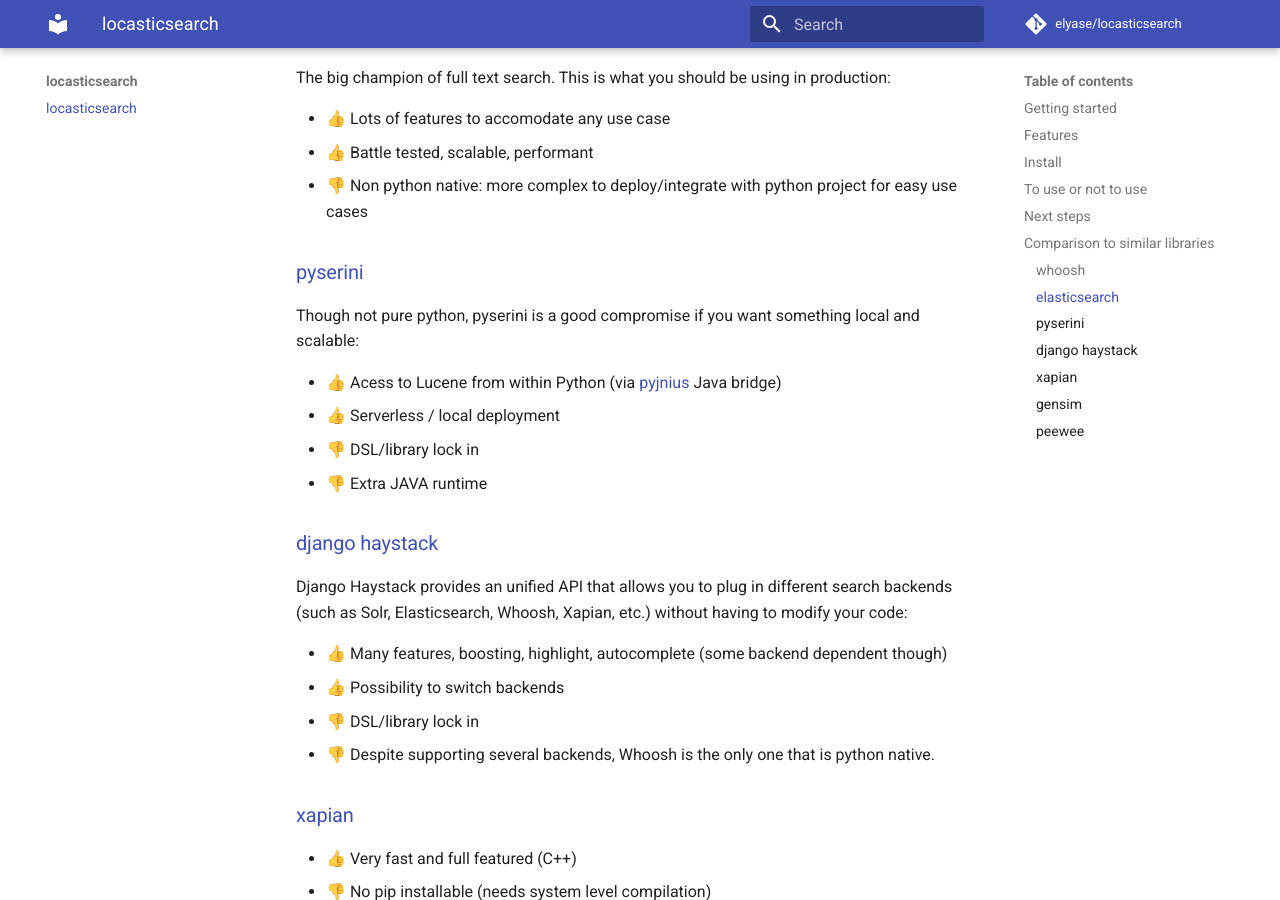
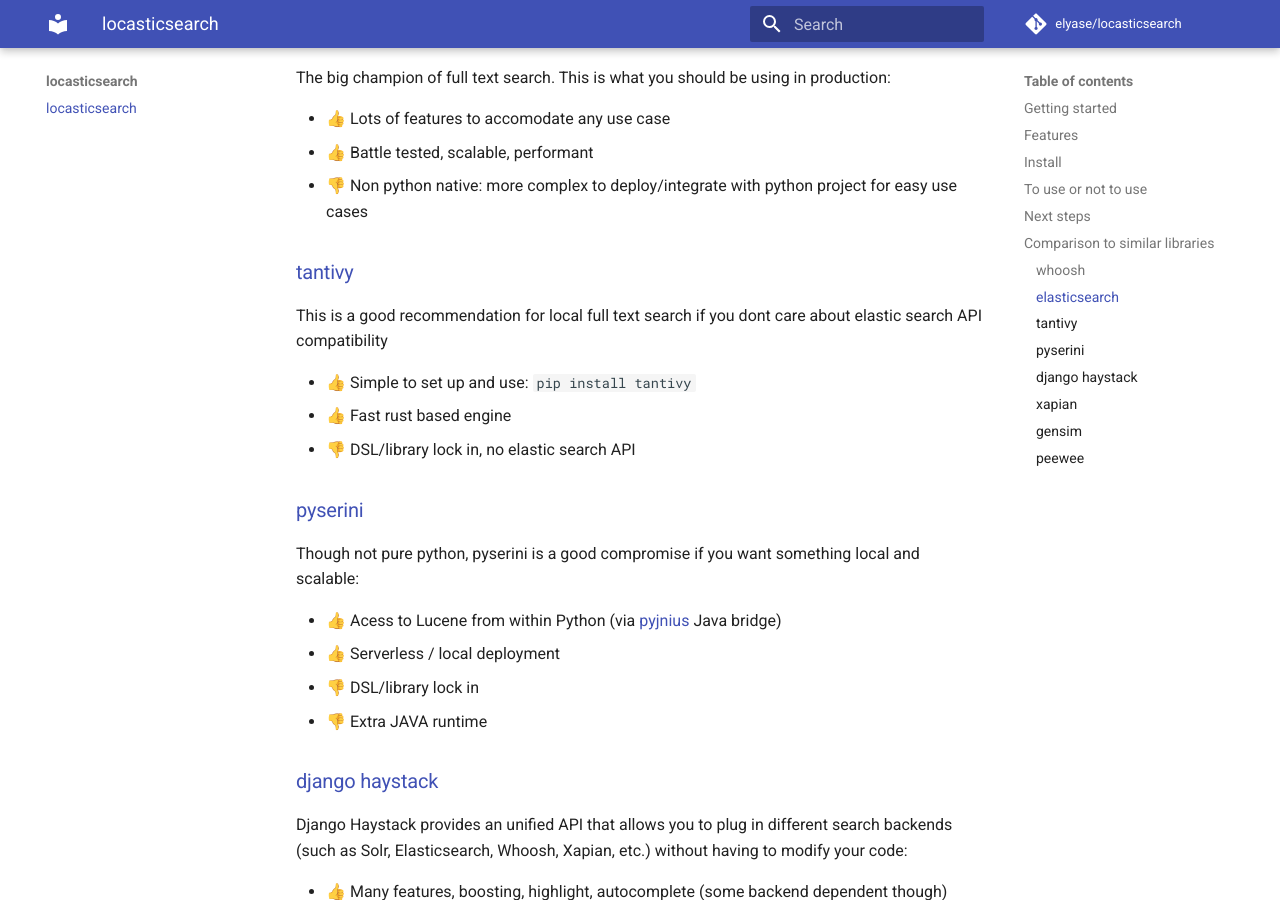
Before and after one commit to elyase/locasticsearch, an MkDocs documentation site: the page built from docs/index.md, in a window 1280 px wide and 900 px high, scrolled down 3174 px. Built offline with MkDocs 1.6.1 and Material for MkDocs 9.7.7, drawn with Linux system fonts in a browser that asks for light colours; comment, search, counter and statistics services are not loaded.

Commit message:
Add tantivy to docs

```diff
--- a/docs/index.md
+++ b/docs/index.md
@@ -117,6 +117,14 @@
 - 👍 Battle tested, scalable, performant
 - 👎 Non python native: more complex to deploy/integrate with python project for easy use cases
 
+### [tantivy](https://github.com/tantivy-search/tantivy-py)
+
+This is a good recommendation for local full text search if you dont care about elastic search API compatibility
+
+- 👍 Simple to set up and use: `pip install tantivy`
+- 👍 Fast rust based engine
+- 👎 DSL/library lock in, no elastic search API
+
 ### [pyserini](https://github.com/castorini/pyserini/)
 
 Though not pure python, pyserini is a good compromise if you want something local and scalable:
@@ -125,7 +133,6 @@
 - 👍 Serverless / local deployment
 - 👎 DSL/library lock in
 - 👎 Extra JAVA runtime
-
 
 ### [django haystack](https://django-haystack.readthedocs.io/en/master/)
 
```
Also changed, not shown: README.md (+8 -1 lines).
